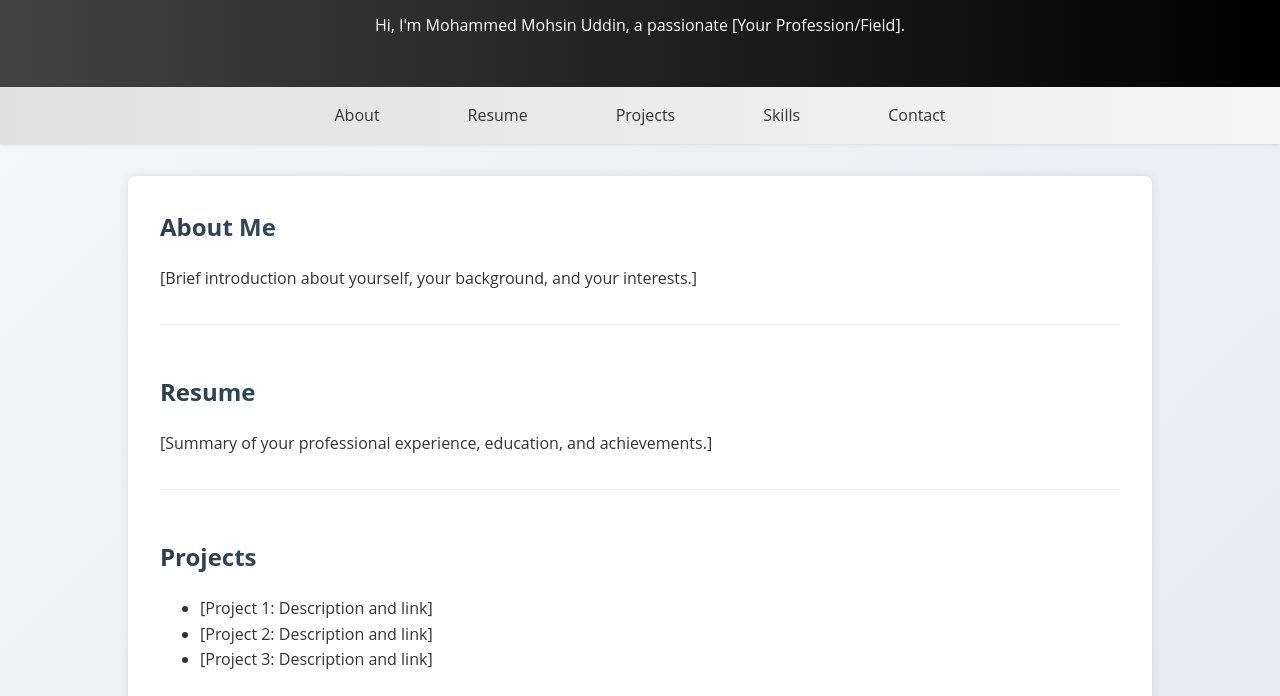
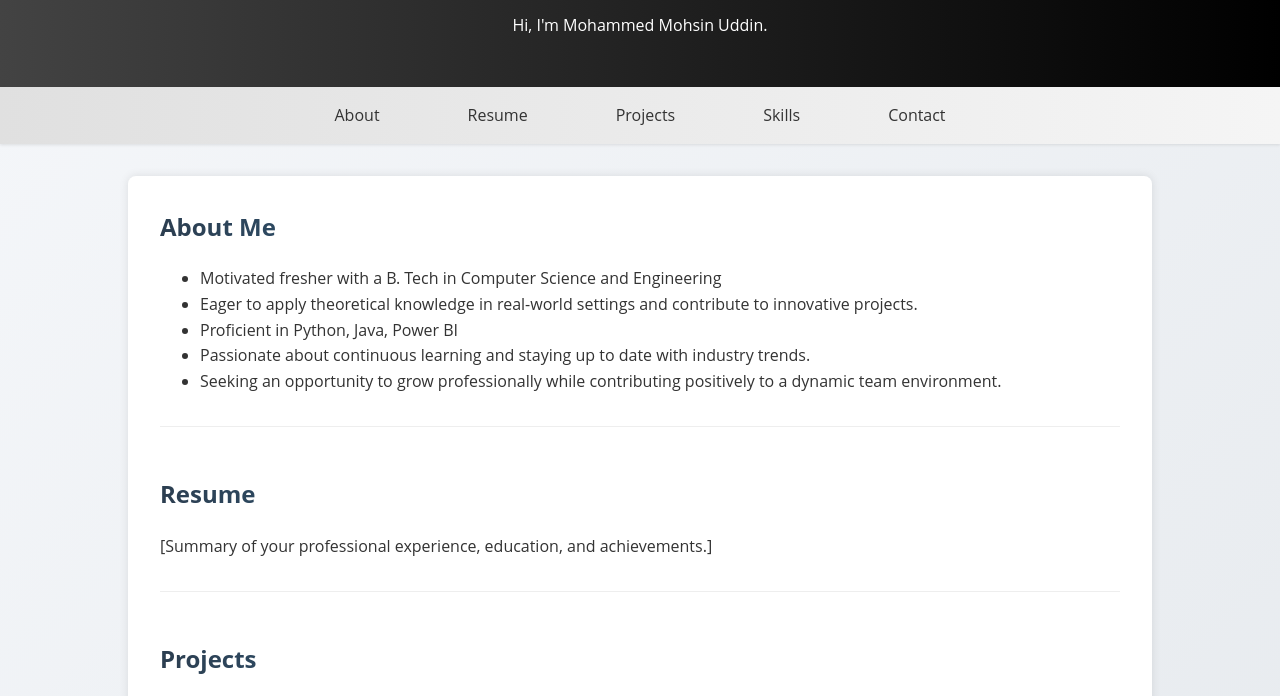
Before and after one commit to Mohsinnuddin/Portfolio, a plain HTML site: page index.html in a window 1280 px wide. Shown: the part 99-795 px from the top of the page. Drawn offline with Linux system fonts and the light colour scheme.

Commit message:
update index

```diff
--- a/index.html
+++ b/index.html
@@ -9,7 +9,7 @@
 <body>
     <header>
         <h1>Welcome to My Personal Website</h1>
-        <p>Hi, I'm Mohammed Mohsin Uddin, a passionate [Your Profession/Field].</p>
+        <p>Hi, I'm Mohammed Mohsin Uddin.</p>
     </header>
     <nav>
         <ul>
@@ -23,7 +23,13 @@
     <main>
         <section id="about">
             <h2>About Me</h2>
-            <p>[Brief introduction about yourself, your background, and your interests.]</p>
+            <ul>
+                <li>Motivated fresher with a B. Tech in Computer Science and Engineering </li>
+                <li>Eager to apply theoretical knowledge in real-world settings and contribute to innovative projects.</li>
+                <li>Proficient in Python, Java, Power BI</li>
+                <li>Passionate about continuous learning and staying up to date with industry trends.</li>
+                <li>Seeking an opportunity to grow professionally while contributing positively to a dynamic team environment.</li>
+            </ul>
         </section>
         <section id="resume">
             <h2>Resume</h2>
```
